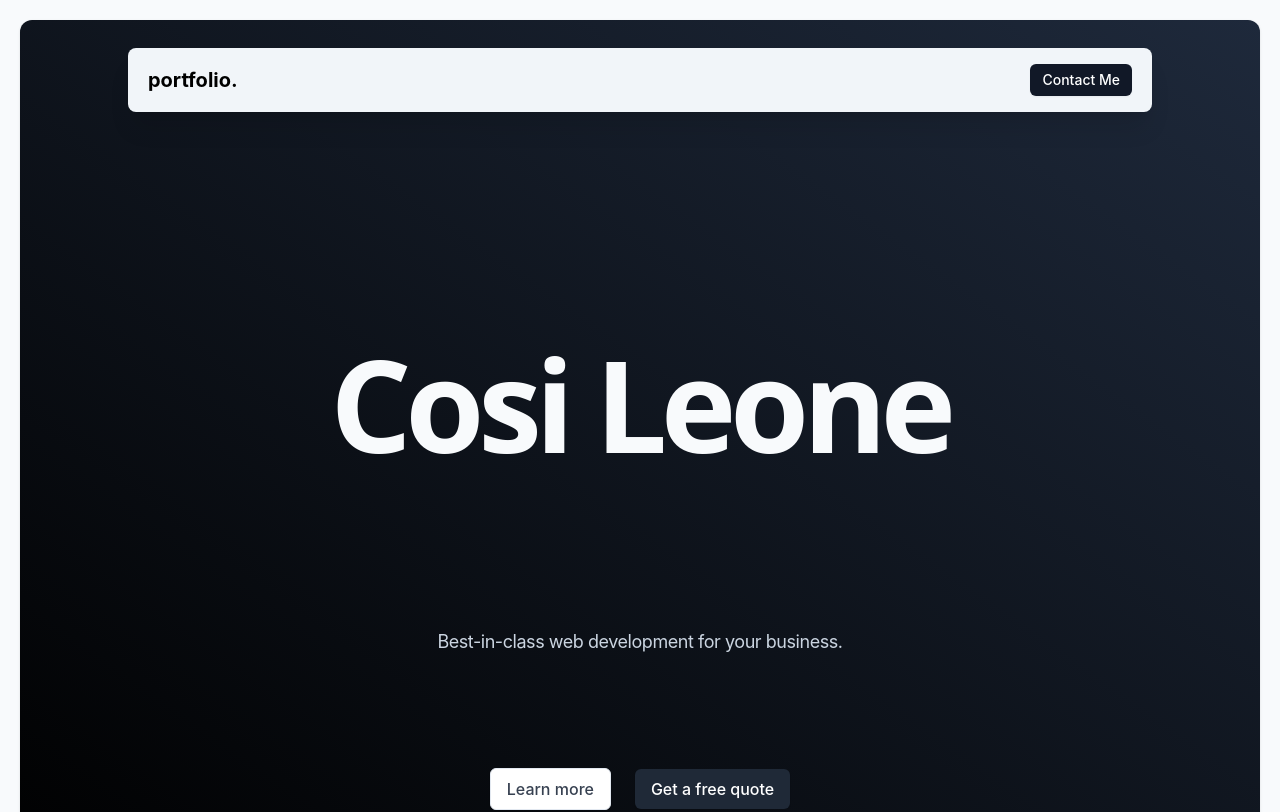
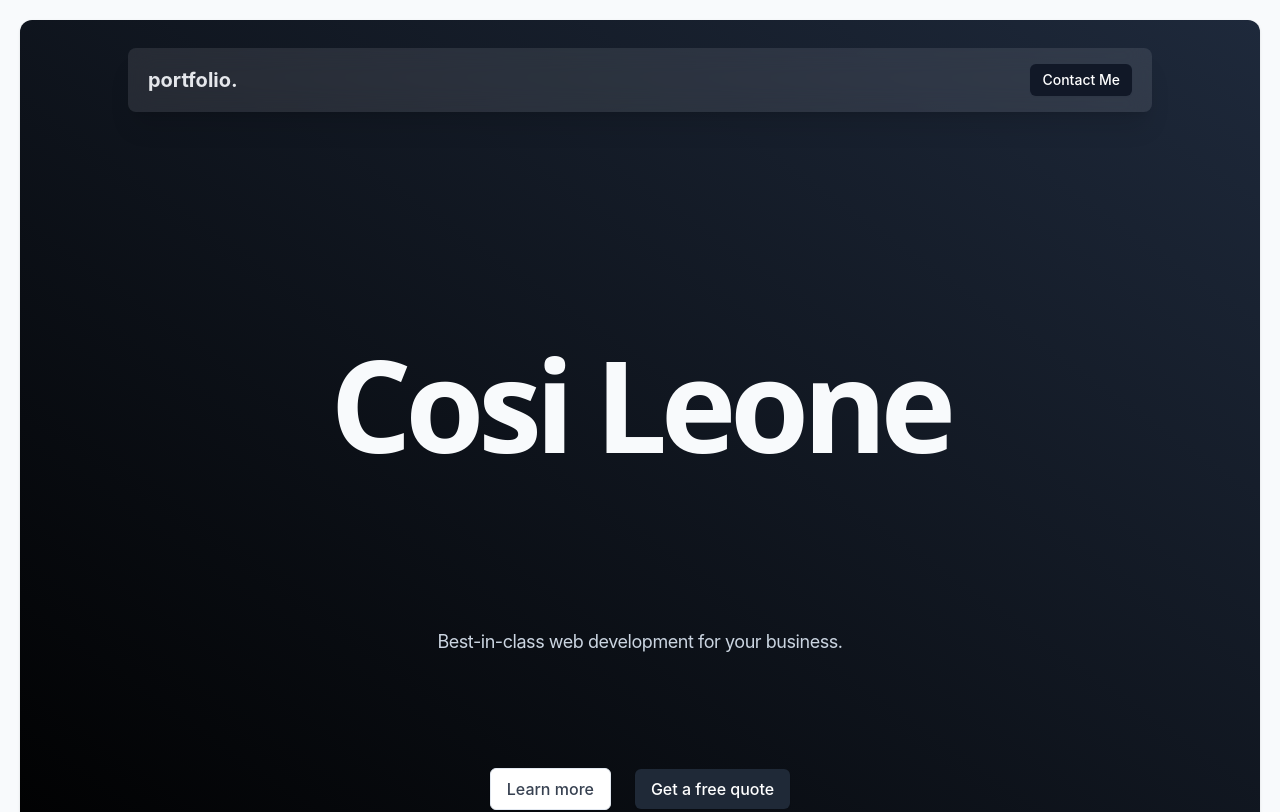
Before and after one commit to cosileone/cosileone-website, a Nuxt app: page /Index in a window 1280 px wide. Shown: the top 812 px of the page. Built offline with nearby package versions, Linux system fonts and the light colour scheme.

Commit message:
fix nax to be less prominent, add cal.com links, change learn more anchor target

```diff
--- a/src/components/Navigation.vue
+++ b/src/components/Navigation.vue
@@ -1,11 +1,11 @@
 <template>
   <header
-    :class="[hasScrolled ? 'backdrop-blur-md bg-slate-300/60' : 'bg-slate-100']"
-    class="header group/header flex items-center justify-between transition-all duration-300 font-body container mx-auto px-5 shadow-xl rounded-lg md:max-w-7xl fixed top-10 md:top-12 left-0 right-0"
+    :class="[hasScrolled ? 'bg-slate-300/30' : 'bg-slate-100/10']"
+    class="header backdrop-blur-md group/header flex items-center justify-between transition-all duration-300 font-body container mx-auto px-5 shadow-xl rounded-lg md:max-w-7xl fixed top-10 md:top-12 left-0 right-0"
   >
     <div class="h-16 w-48 flex items-center text-xl">
       <strong>
-        <NuxtLink to="/">portfolio.</NuxtLink>
+        <NuxtLink to="/" :class="[hasScrolled ? 'text-black' : 'text-gray-200']">portfolio.</NuxtLink>
       </strong>
     </div>
     <nav class="nav hidden md:flex">
@@ -14,7 +14,7 @@
       <!--        to="/"-->
       <!--        >Home</g-link-->
       <!--      >-->
-      <!--      <g-link class="nav__link" to="/about/">About</g-link>-->
+<!--      <NuxtLink class="nav__link" :class="[hasScrolled ? 'text-gray-900' : 'text-gray-200']" to="/about">About</NuxtLink>-->
     </nav>
     <div>
       <button
@@ -24,11 +24,12 @@
       >
         Back to top
       </button>
-      <button
+      <a
+        href="https://cal.com/cosileone"
         class="hidden md:inline-flex inline-flex ml-4 items-center px-3 py-2 text-sm leading-4 font-medium rounded-md shadow-sm text-white bg-gray-900 hover:bg-gray-700 focus:outline-none focus:ring-2 focus:ring-offset-2 focus:ring-gray-500"
       >
         Contact Me
-      </button>
+      </a>
       <button
         @click.stop="isMenuOpen = !isMenuOpen"
         class="sm:inline-flex md:hidden items-center px-2 py-2 border shadow-sm text-sm leading-4 font-medium rounded-md text-gray-700 bg-white hover:bg-gray-50 focus:outline-none focus:ring-2 focus:ring-offset-2 focus:ring-gray-500"
@@ -101,14 +102,14 @@
 </template>
 
 <script setup lang="ts">
-import debounce from "lodash-es/debounce";
+import throttle from "lodash-es/throttle";
 import { onClickOutside } from '@vueuse/core';
 
 const clickOutsideRef = ref(null);
 const isMenuOpen = ref(false);
 const hasScrolled = ref(false);
 
-const onScrollHandler = debounce(function() {
+const onScrollHandler = throttle(function() {
   hasScrolled.value = window.scrollY > 0;
 }, 115);
 
@@ -137,6 +138,10 @@ onUnmounted(() => {
   width: 80%;
 }
 
+.nav__link {
+    @apply text-sm px-4 py-2 font-medium rounded hover:bg-gray-100 hover:text-gray-700 transition-colors ml-4;
+}
+
 .nav {
 }
 
--- a/src/pages/Index.vue
+++ b/src/pages/Index.vue
@@ -15,12 +15,12 @@
           Best-in-class web development for your business.
         </p>
         <div class="mt-20 md:mt-28 mb-4">
-          <a href="#tools" class="learn-more-button">
+          <a href="#process" class="learn-more-button">
             Learn more
           </a>
-          <button type="button" class="contact-button ml-6">
+          <a class="contact-button ml-6" href="https://cal.com/cosileone">
             Get a free quote
-          </button>
+          </a>
         </div>
       </div>
       <!--      <div class="relative flex justify-center">-->
@@ -209,7 +209,8 @@
     >
       <div class="p-6">
         <h2
-          class="text-slate-700 text-6xl font-display font-semibold tracking-tight mb-10"
+          id="process"
+          class="text-slate-700 text-6xl font-display font-semibold tracking-tight mb-10 scroll-mt-40"
         >
           The Process
         </h2>
@@ -287,7 +288,6 @@
       <div class="grid grid-cols-1 md:grid-cols-2">
         <div class="py-6 px-1 md:px-6">
           <h3
-            id="tools"
             class="text-slate-50 text-3xl font-display font-semibold tracking-tight"
           >
             The tools I use
```
